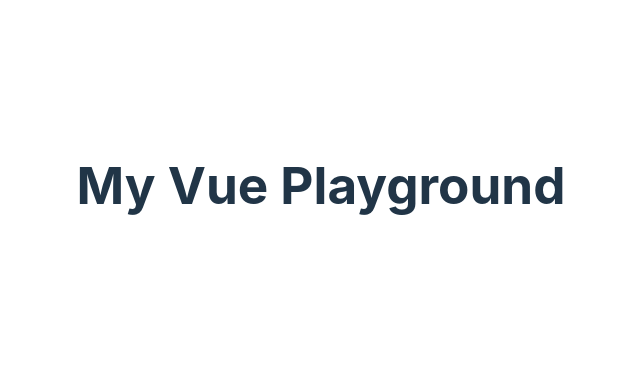
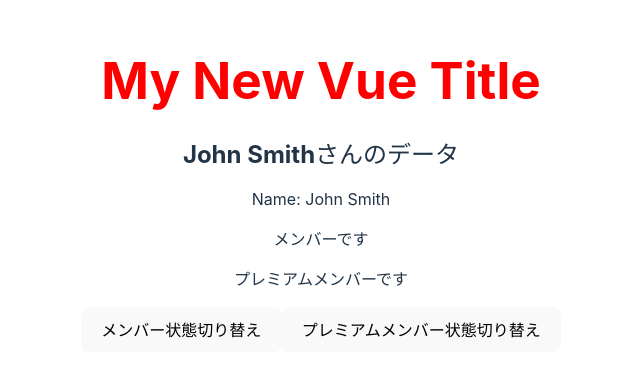
Before and after one commit to LeeDDHH/vue-vite-sample, a Vue app: page / in a window 1280 px wide. Shown: the part 215-592 px from the top of the page, without its empty margins (319-959 px from the left). Built offline with nearby package versions, Linux system fonts and the light colour scheme.

Commit message:
vue文法練習

```diff
--- a/src/App.vue
+++ b/src/App.vue
@@ -28,6 +28,66 @@
 }
 </style> -->
 
+<script lang="ts">
+// <script setup lang="ts">
+// import { ref } from "vue";
+
+// const title = ref("My New Vue Title");
+// const message = ref("Welcom to Vue");
+// const textStatus = ref({ red: true });
+// const user = ref({
+//   firstName: "John",
+//   lastName: "Smith",
+// });
+
+// const fullName = `${user.value.firstName} ${user.value.lastName}`;
+
+export default {
+  data() {
+    return {
+      title: "My New Vue Title",
+      message: "Welcom to Vue",
+      textStatus: {
+        red: true,
+      },
+      user: {
+        firstName: "John",
+        lastName: "Smith",
+        isMember: true,
+        isPremium: true,
+      },
+    };
+  },
+  computed: {
+    fullName() {
+      return this.user.firstName + " " + this.user.lastName;
+    },
+  },
+  methods: {
+    changeMemberStatus() {
+      this.user.isMember = !this.user.isMember;
+    },
+    changePremiumStatus() {
+      this.user.isPremium = !this.user.isPremium;
+    },
+  },
+};
+</script>
+
 <template>
-  <h1>My Vue Playground</h1>
+  <h1 :title="message" :class="textStatus">{{ title }}</h1>
+  <h2>{{ fullName }}さんのデータ</h2>
+  <p>Name: {{ fullName }}</p>
+  <p v-if="user.isMember">メンバーです</p>
+  <p v-else>メンバーではありません</p>
+  <p v-if="user.isPremium">プレミアムメンバーです</p>
+  <p v-else>プレミアムメンバーではありません</p>
+  <button @click="changeMemberStatus">メンバー状態切り替え</button>
+  <button @click="changePremiumStatus">プレミアムメンバー状態切り替え</button>
 </template>
+
+<style scoped>
+.red {
+  color: red;
+}
+</style>
```
